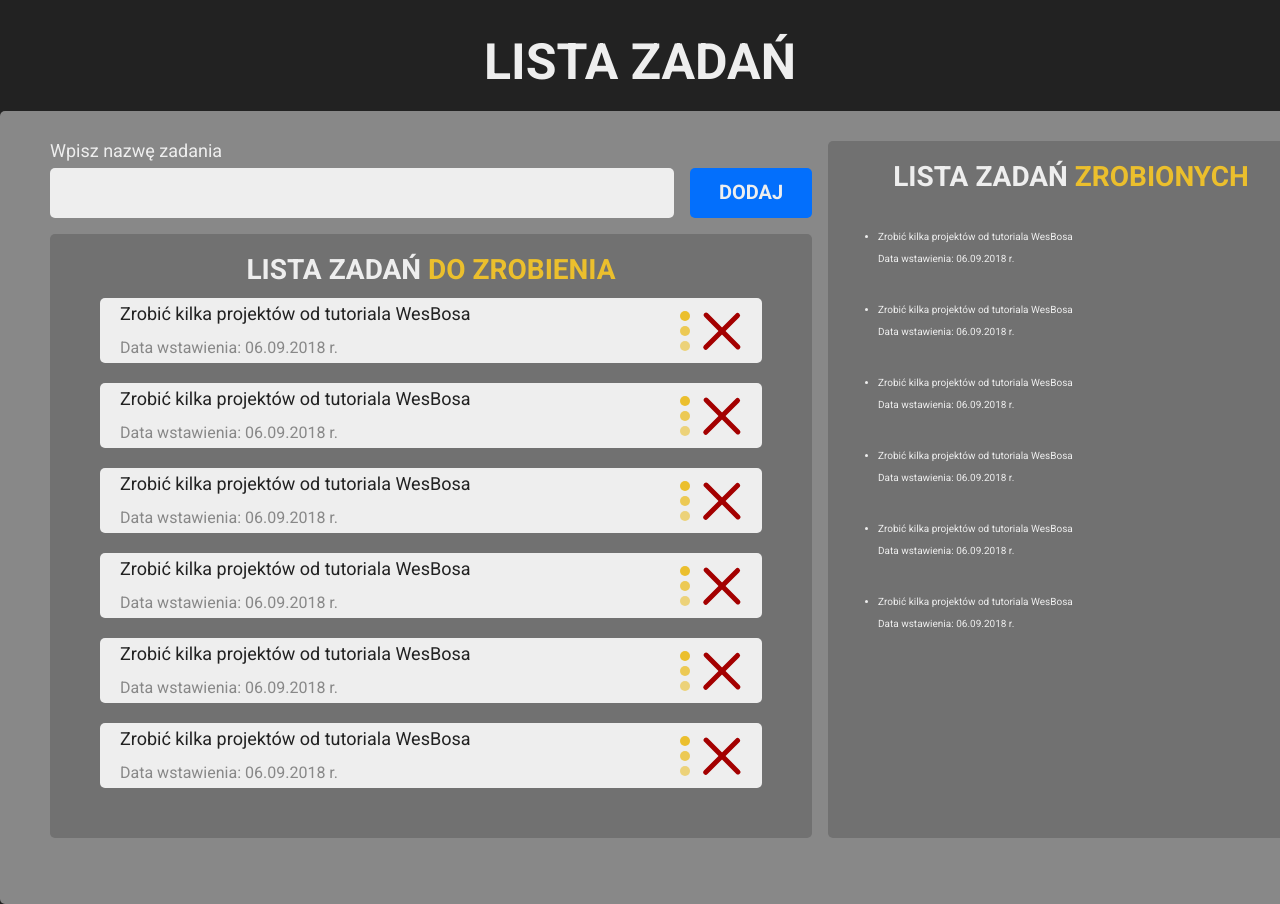
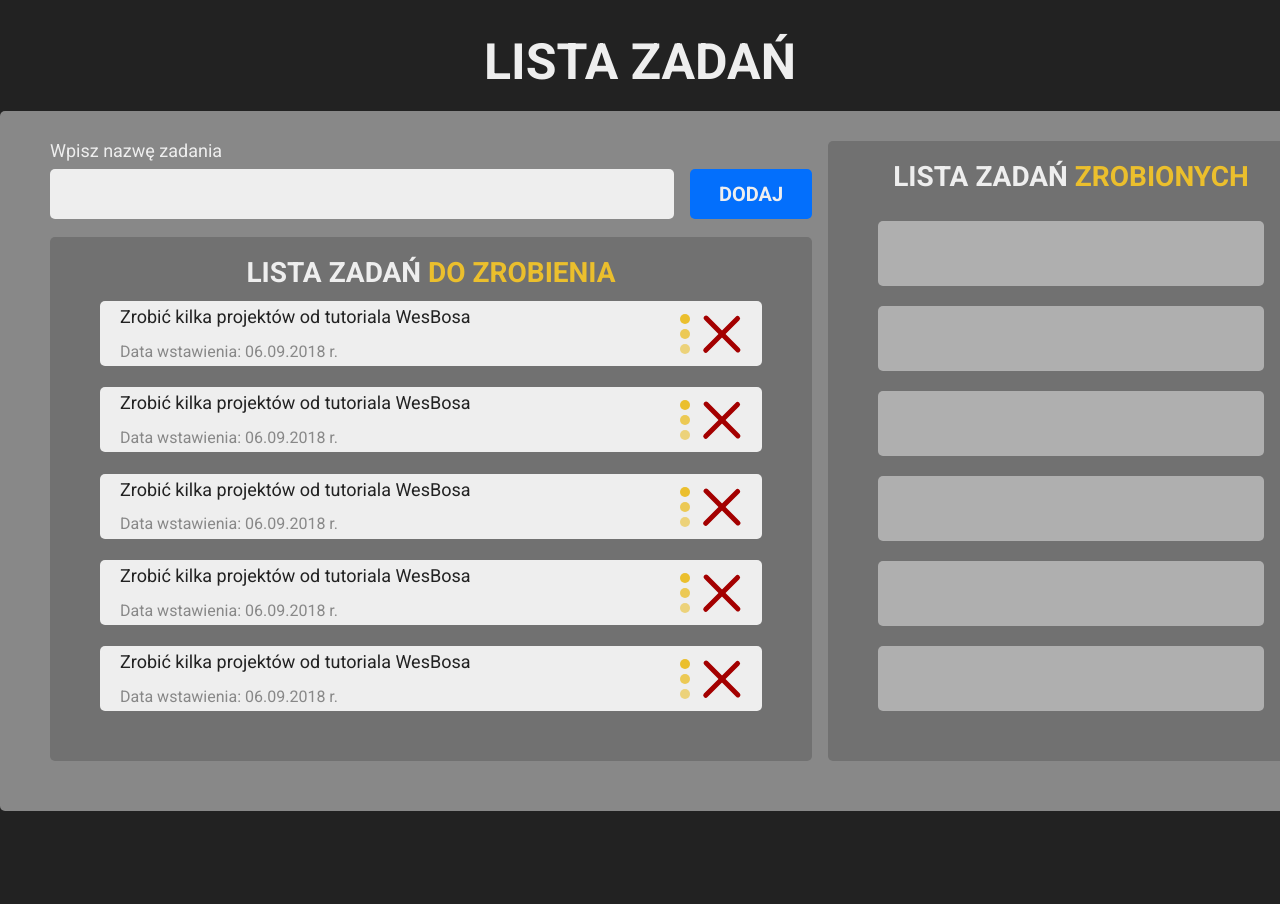
Before and after one commit to KP1976/todo-react, a React (Create React App) app: page / in a window 1280 px wide. Shown: the top 904 px of the page. After the commit the page ends 811 px from the top, so only its background shows below. Built offline with nearby package versions, Linux system fonts and the light colour scheme.

Commit message:
Fix layout

```diff
--- a/src/components/TasksToDo/TasksList.js
+++ b/src/components/TasksToDo/TasksList.js
@@ -9,7 +9,6 @@ const TasksList = () => {
 			<Task />
 			<Task />
 			<Task />
-			<Task />
 		</ul>
 	);
 };
--- a/src/styles/css/main.css
+++ b/src/styles/css/main.css
@@ -323,7 +323,7 @@ body {
   display: grid;
   grid-gap: 1.6rem;
   grid-template-columns: 76.2rem 48.6rem;
-  grid-template-rows: auto auto auto;
+  grid-template-rows: 8rem 52.4rem;
   margin: 0 auto;
   padding: 3rem 5rem 5rem;
   width: 136.4rem; }
@@ -368,6 +368,7 @@ body {
   background-color: #717171;
   border-radius: 0.5rem;
   grid-column: 1 / 2;
+  grid-row: 2 / 3;
   padding: 2rem 5rem 5rem; }
   .tasks-list-container__title {
     font-size: 2.8rem;
@@ -380,8 +381,10 @@ body {
       font-size: 2.8rem; }
 
 .tasks-list {
-  display: grid;
-  grid-row-gap: 2rem;
+  display: flex;
+  flex-direction: column;
+  justify-content: space-between;
+  height: 41rem;
   margin: 0;
   padding: 0; }
 
@@ -472,4 +475,12 @@ body {
   margin: 0;
   padding: 1.6rem 0 0 0; }
 
+.task-done {
+  background-color: #eee;
+  border-radius: 0.5rem;
+  height: 6.5rem;
+  list-style: none;
+  opacity: 0.5;
+  padding: 0.5rem 2rem; }
+
 /*# sourceMappingURL=main.css.map */
--- /dev/null
+++ b/src/styles/scss/components/_TaskDone.scss
@@ -0,0 +1,8 @@
+.task-done {
+	background-color: $clr-text;
+	border-radius: $main-radius;
+	height: 6.5rem;
+	list-style: none;
+	opacity: 0.5;
+	padding: 0.5rem 2rem;
+}
--- a/src/styles/scss/components/_TasksList.scss
+++ b/src/styles/scss/components/_TasksList.scss
@@ -1,6 +1,8 @@
 .tasks-list {
-	display: grid;
-	grid-row-gap: 2rem;
+	display: flex;
+	flex-direction: column;
+	justify-content: space-between;
+	height: 41rem;
 	margin: 0;
 	padding: 0;
 }
--- a/src/styles/scss/components/_TasksListContainer.scss
+++ b/src/styles/scss/components/_TasksListContainer.scss
@@ -2,6 +2,7 @@
 	background-color: $clr-lists-background;
 	border-radius: $main-radius;
 	grid-column: 1 / 2;
+	grid-row: 2 / 3;
 	padding: 2rem 5rem 5rem;
 
 	&__title {
--- a/src/styles/scss/components/_TodoContainer.scss
+++ b/src/styles/scss/components/_TodoContainer.scss
@@ -4,7 +4,7 @@
 	display: grid;
 	grid-gap: 1.6rem;
 	grid-template-columns: 76.2rem 48.6rem;
-	grid-template-rows: auto auto auto;
+	grid-template-rows: 8rem 52.4rem;
 	margin: 0 auto;
 	padding: 3rem 5rem 5rem;
 	width: 136.4rem;
--- a/src/styles/scss/main.scss
+++ b/src/styles/scss/main.scss
@@ -13,3 +13,4 @@
 @import 'components/Task';
 @import 'components/TasksDoneListContainer';
 @import 'components/TasksDoneList';
+@import 'components/TaskDone';
```
Also changed, not shown: 1 other file (tests, documents, lock files or other folders).
